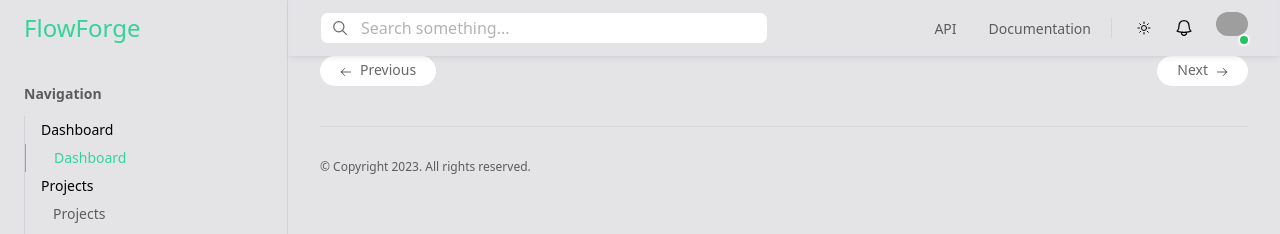
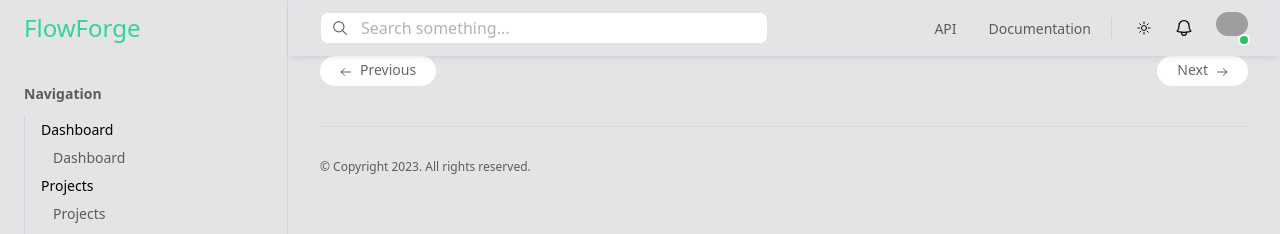
Before and after one commit to aivaras-bankauskas/vuetasks, a Vue app: page / in a window 1280 px wide. Shown: the top 234 px of the page. Built offline with nearby package versions, Linux system fonts and the light colour scheme; grey boxes are pictures that could not be loaded.

Commit message:
SidebarLayout.vue: update navigation to use data from navigationRoutes

```diff
--- a/src/views/layouts/SidebarLayout.vue
+++ b/src/views/layouts/SidebarLayout.vue
@@ -1,4 +1,5 @@
 <script setup lang="ts">
+    import navigationRoutes from '@/router/navigation';
     import NavigationLink from '@/components/links/NavigationLink.vue';
     import ThemeIcon from '@/components/icons/ThemeIcon.vue';
 </script>
@@ -9,28 +10,16 @@
             <h2 class="text-sm font-semibold">Navigation</h2>
             <div class="relative mt-3">
                 <ul role="list" class="border-l border-divider-light dark:border-divider-dark m-0 p-0">
-                    <li class="relative">
-                        <div class="navbar-text"><span class="truncate">Dashboard</span></div>
+                    <li v-for="(parent, parentIndex) in navigationRoutes" :key="parentIndex" class="relative">
+                        <div class="navbar-text"><span class="truncate">{{ parent?.meta?.title }}</span></div>
                         <ul role="list">
-                            <NavigationLink title="Dashboard" link-to="/" show-border-if-active />
-                        </ul>
-                    </li>
-                    <li class="relative">
-                        <div aria-current="page" class="navbar-text"><span class="truncate">Projects</span></div>
-                        <ul role="list">
-                            <NavigationLink title="Projects" link-to="/projects" show-border-if-active />
-                        </ul>
-                    </li>
-                    <li class="relative">
-                        <div aria-current="page" class="navbar-text"><span class="truncate">Tasks</span></div>
-                        <ul role="list">
-                            <NavigationLink title="Tasks" link-to="/tasks" show-border-if-active />
-                        </ul>
-                    </li>
-                    <li class="relative">
-                        <div class="navbar-text"><span class="truncate">Team</span></div>
-                        <ul role="list">
-                            <NavigationLink title="Team" link-to="/team" show-border-if-active />
+                            <NavigationLink
+                                v-for="(child, childIndex) in parent.children"
+                                :key="childIndex"
+                                :title="(child?.meta?.title as string)"
+                                :link-to="child?.path"
+                                show-border-if-active
+                            />
                         </ul>
                     </li>
                 </ul>
```
